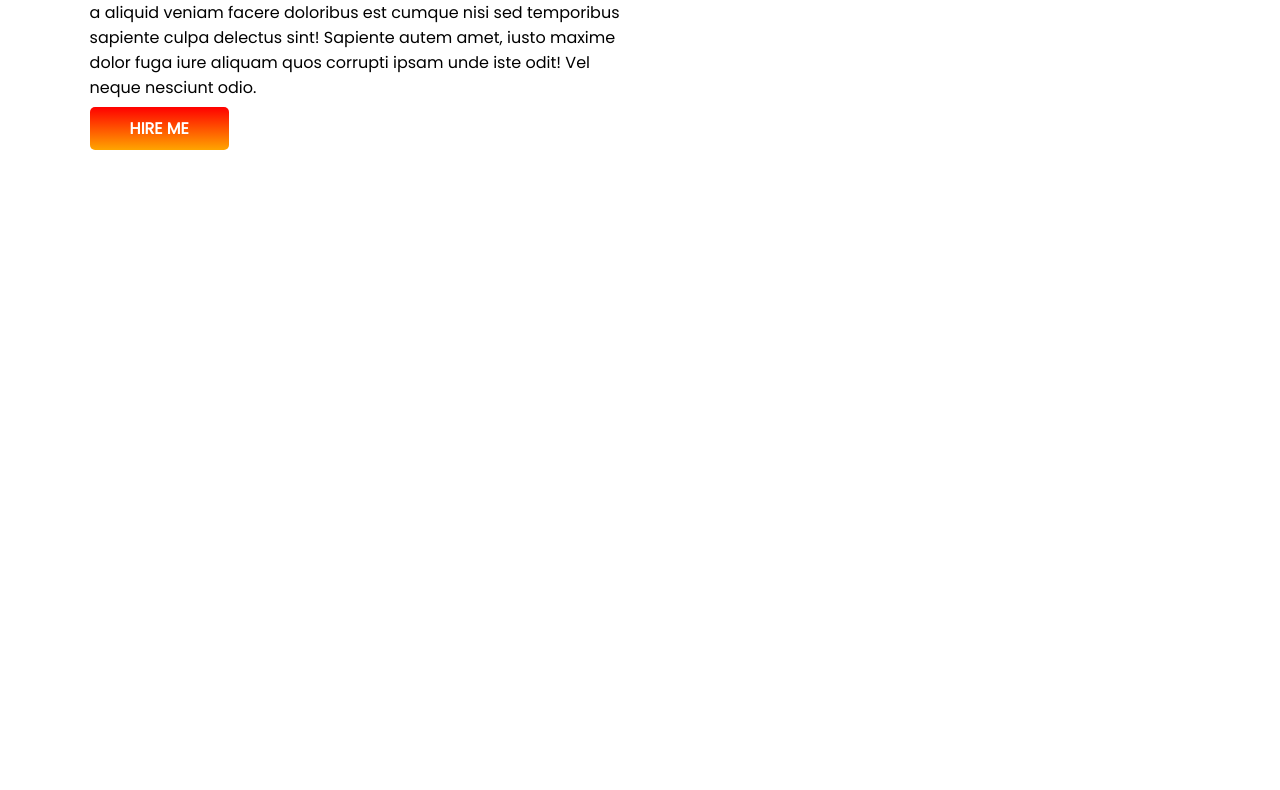
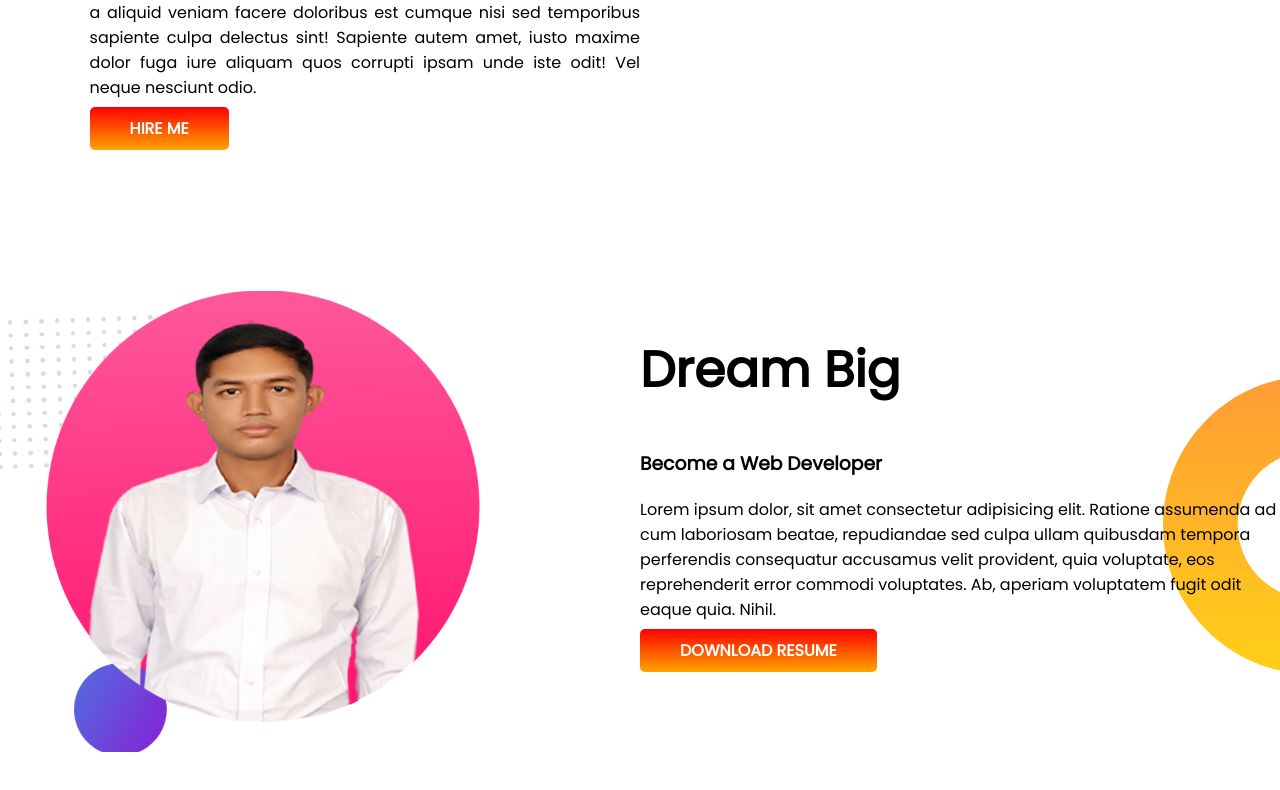
Before and after one commit to Shah-Md-Jihan/developer-portfolio-updated, a plain HTML site: page index.html in a window 1280 px wide. Shown: the part 472-1262 px from the top of the page. Before the commit the page ends 800 px from the top, so only its background shows below. Drawn offline with Linux system fonts and the light colour scheme.

Commit message:
dream section added

```diff
--- a/index.html
+++ b/index.html
@@ -23,7 +23,7 @@
                 veniam facere doloribus est cumque nisi sed temporibus sapiente culpa delectus sint! Sapiente autem
                 amet, iusto maxime dolor fuga iure aliquam quos corrupti ipsam unde iste odit! Vel neque nesciunt odio.
             </p>
-            <a class="header_button" target="_blank" href="https://www.linkedin.com/in/shah-md-jihan-a24a70241/">HIRE
+            <a class="stl_button" target="_blank" href="https://www.linkedin.com/in/shah-md-jihan-a24a70241/">HIRE
                 ME</a>
         </div>
         <div class="header_right">
@@ -31,6 +31,21 @@
         </div>
     </section>
 
+    <section class="dream_big">
+        <div class="dream_half_width">
+            <img src="images/shah2.png" alt="">
+        </div>
+        <div class="dream_half_width">
+            <h1>Dream Big</h1>
+            <h3>Become a Web Developer</h3>
+            <p>Lorem ipsum dolor, sit amet consectetur adipisicing elit. Ratione assumenda ad cum laboriosam beatae,
+                repudiandae sed culpa ullam quibusdam tempora perferendis consequatur accusamus velit provident, quia
+                voluptate, eos reprehenderit error commodi voluptates. Ab, aperiam voluptatem fugit odit eaque quia.
+                Nihil.</p>
+            <a href="" class="stl_button">DOWNLOAD RESUME</a>
+        </div>
+    </section>
+
 </body>
 
 </html>
--- a/style.css
+++ b/style.css
@@ -13,12 +13,17 @@ h1 {
 
 section {
     display: flex;
+    margin-bottom: 150px;
 
 }
 
 .header_left {
     width: 50%;
     padding-left: 7%;
+}
+
+.header_left p {
+    text-align: justify;
 }
 
 .header_right {
@@ -30,7 +35,7 @@ section {
     width: 75%;
 }
 
-.header_button {
+.stl_button {
     text-decoration: none;
     background-image: linear-gradient(red, orange);
     padding: 10px 40px;
@@ -43,3 +48,17 @@ section {
     background-image: url(images/top-banner.png);
     background-repeat: no-repeat;
 }
+
+.dream_half_width {
+    width: 50%;
+}
+
+.dream_half_width img {
+    width: 75%;
+}
+
+.dream_big {
+    background-image: url(images/dream-bg.png);
+    background-repeat: no-repeat;
+    background-position: right;
+}
```
Also changed, not shown: images/shah2.png (added).
